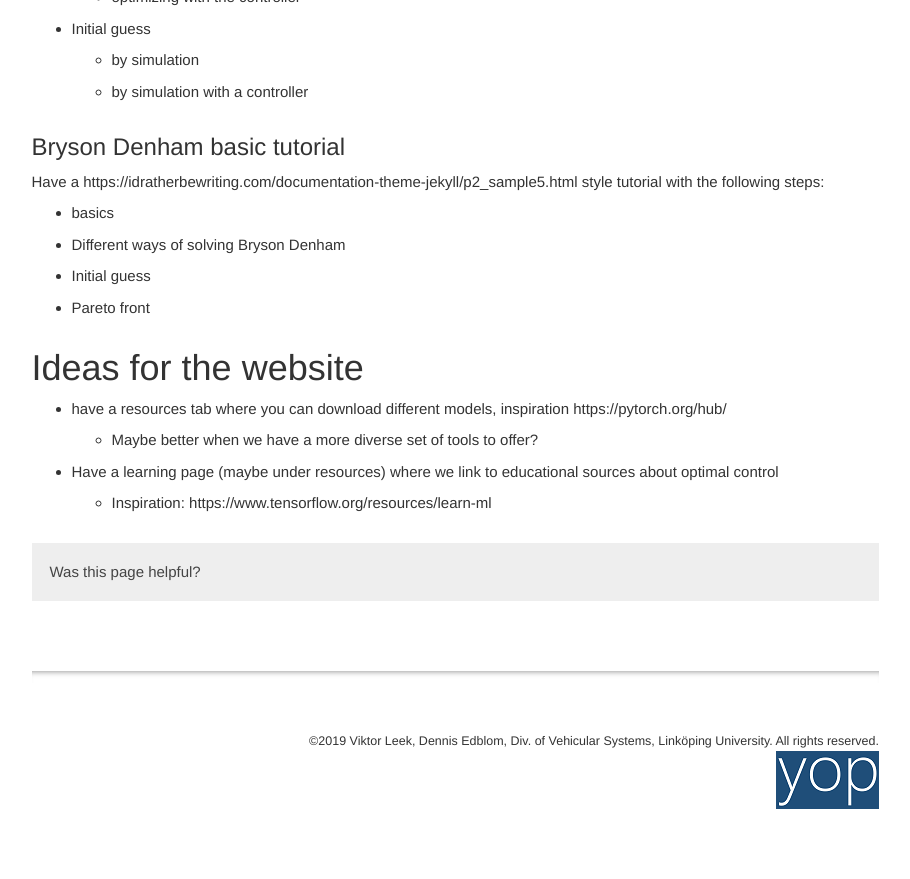
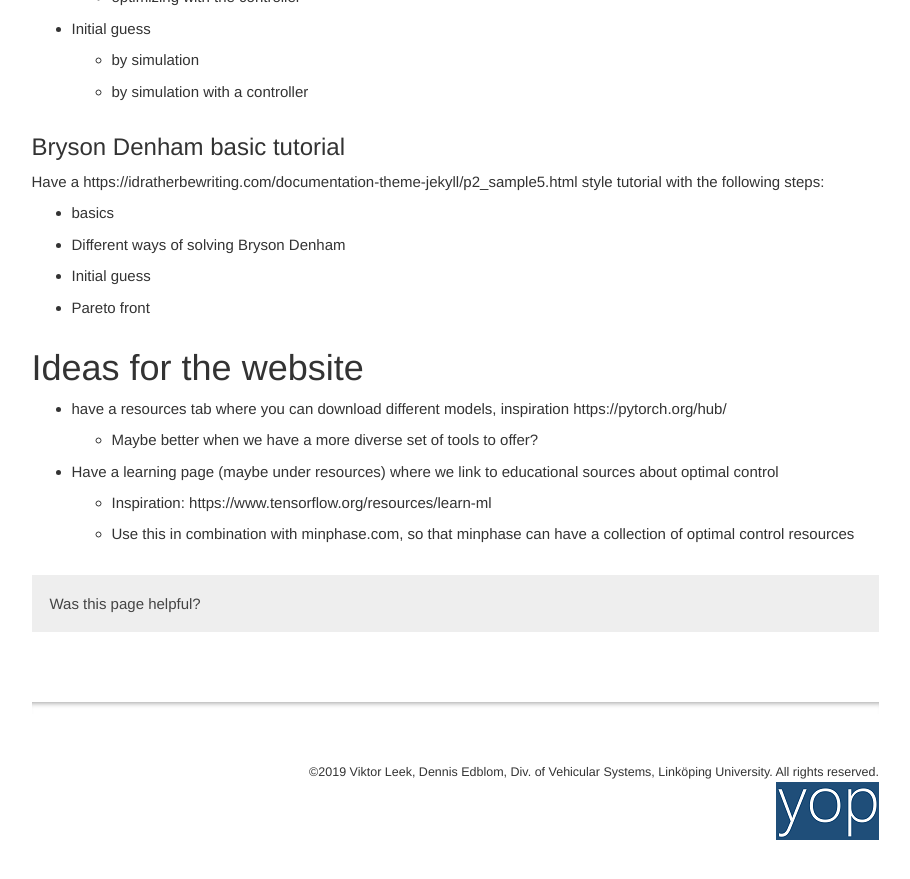
Before and after one commit to yoptimization/yoptimization, a Jekyll site: the page built from yopStructure.md, in a window 1280 px wide and 900 px high, scrolled down 5529 px. Shown: the top 879 px of the window, without its empty margins (331-1241 px from the left). Built offline with Jekyll 4.4.1, drawn with Linux system fonts in a browser that asks for light colours; nearby versions of some CDN libraries; our own code applies the rules of GitHub Pages for plain Markdown files; comment, search, counter and statistics services are not loaded.

Commit message:
updated ideas

```diff
--- a/yopStructure.md
+++ b/yopStructure.md
@@ -215,3 +215,4 @@ Have a https://idratherbewriting.com/documentation-theme-jekyll/p2_sample5.html
 
 * Have a learning page (maybe under resources) where we link to educational sources about optimal control
   * Inspiration: https://www.tensorflow.org/resources/learn-ml
+  * Use this in combination with minphase.com, so that minphase can have a collection of optimal control resources
```
